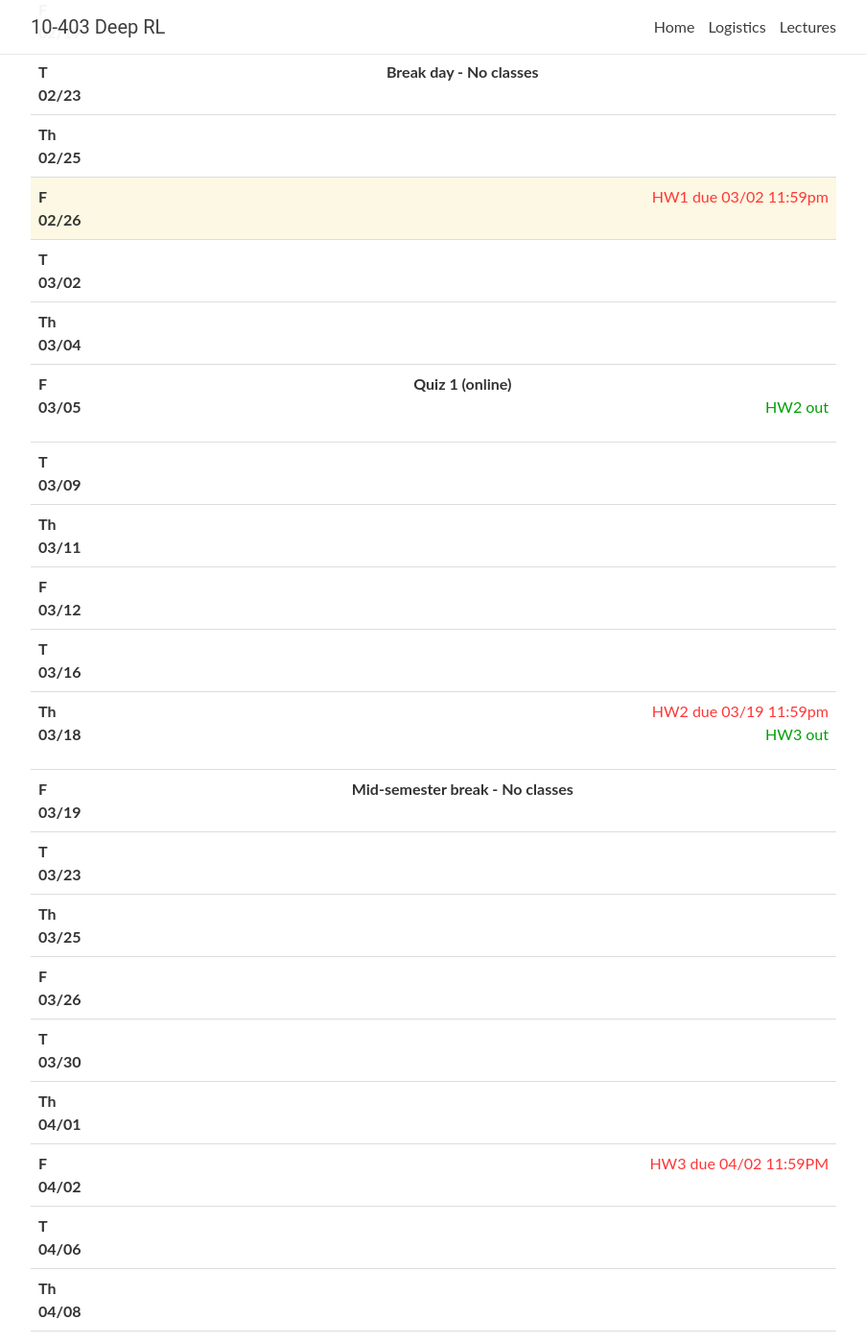
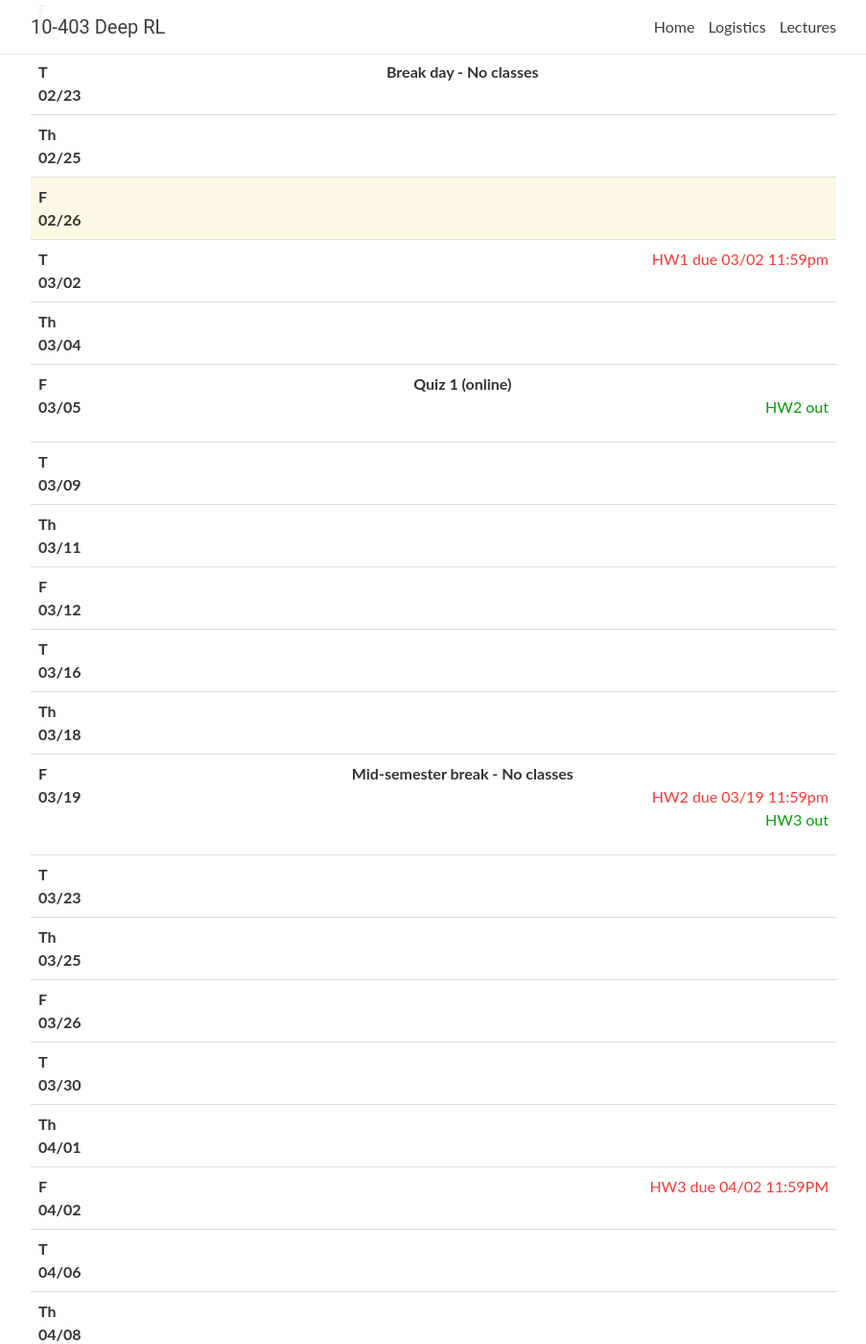
Before and after one commit to cmudeeprl/403_website, a Jekyll site: the page built from _pages/lectures.md, in a window 1280 px wide and 1400 px high, scrolled down 744 px. Shown: the whole window at 96% size, without its empty margins (188-1091 px from the left). Built offline with Jekyll 4.4.1, drawn with Linux system fonts in a browser that asks for light colours; nearby versions of some CDN libraries; comment, search, counter and statistics services are not loaded.

Commit message:
fix: hw ddl

```diff
--- a/_data/lectures.yml
+++ b/_data/lectures.yml
@@ -219,7 +219,7 @@
   notes:
   readings:
     # - Doersch <a href="https://arxiv.org/abs/1606.05908" target="_blank">Tutorial on Variational Autoencoders</a>
-  logistics: <span class="deadline">HW1 due 03/02 11:59pm</span>
+  logistics:
 
 - date: T 03/02
   lecturer:
@@ -230,7 +230,7 @@
   readings:
     - <a href="http://incompleteideas.net/book/RLbook2018.pdf" target="_blank">S & B Textbook</a>, Ch3, Ch4
     - <a href="https://distill.pub/2019/paths-perspective-on-value-learning/" target="blank">The Path perspective on Value Learning </a> (blogpost)
-  logistics:
+  logistics: <span class="deadline">HW1 due 03/02 11:59pm</span>
 
 - date: Th 03/04
   lecturer:
@@ -312,13 +312,13 @@
     - <a href="http://incompleteideas.net/book/RLbook2018.pdf" target="_blank">S & B Textbook</a>, Ch13
     - <a href="http://karpathy.github.io/2016/05/31/rl/" target="blank">Deep Reinforcement Learning<span>:</span> Pong from Pixels </a> (blogpost)
     - Mnih et al. <a href="https://arxiv.org/abs/1602.01783" target="_blank">Asynchronous Methods for Deep Reinforcement Learning</a>
-  logistics: <span class="deadline">HW2 due 03/19 11:59pm </span> <br><span class="event"> HW3 out</span>
+  logistics:
 
 - date: F 03/19
   lecturer:
   title: >
     <strong> Mid-semester break - No classes </strong>
-  logistics:
+  logistics: <span class="deadline">HW2 due 03/19 11:59pm </span> <br><span class="event"> HW3 out</span>
 
 - date: T 03/23
   lecturer:
```
